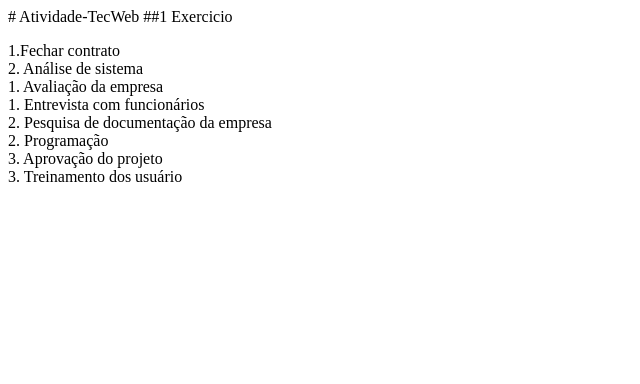
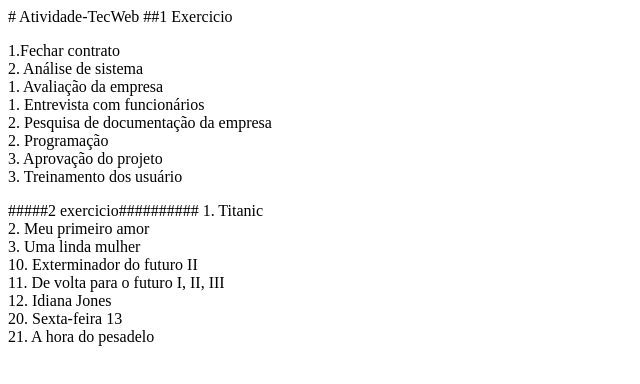
Before and after one commit to wilkerlopes05/Atividade-TecWeb, a plain HTML site: page index.html in a window 1280 px wide. Shown: the whole page, without its empty margins (0-640 px from the left). Drawn offline with Linux system fonts and the light colour scheme.

Commit message:
Update index.html

```diff
--- a/index.html
+++ b/index.html
@@ -32,3 +32,43 @@
       </p>
     </body>
 </html>
+
+#####2 exercicio##########
+
+<!DOCTYPE html>
+<html>
+
+    <head>
+
+        <meta charset="UTF-8">
+
+    </head>
+
+    <body>
+            <label>
+
+                    1. Titanic
+                    <br/>
+                    2. Meu primeiro amor
+                    <br/>
+                    3. Uma linda mulher
+                    <br/>
+                    10. Exterminador do futuro II
+                    <br/>
+                    11. De volta para o futuro I, II, III
+                    <br/>
+                    12. Idiana Jones
+                    <br/>
+                    20. Sexta-feira 13
+                    <br/>
+                    21. A hora do pesadelo
+            </label>
+
+
+
+
+
+
+    </body>
+
+</html>
```
